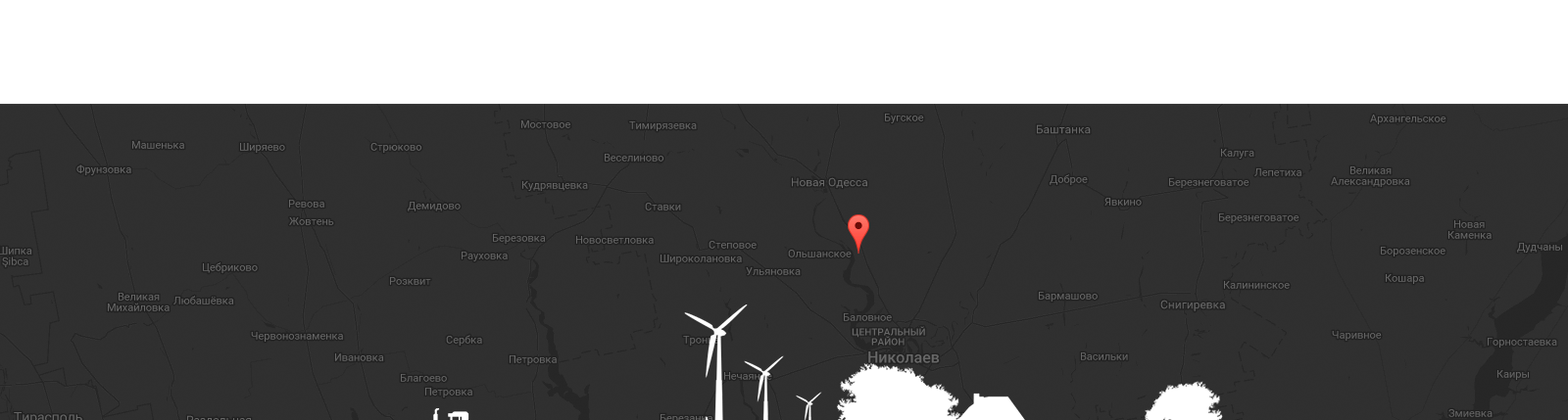
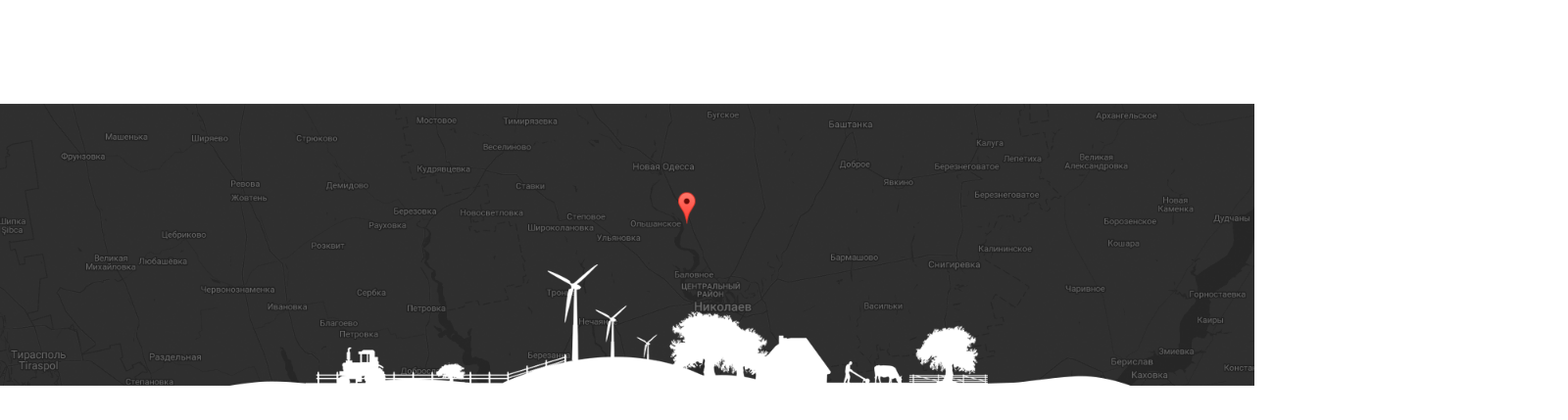
Before and after one commit to qqweea/practice, a plain HTML site: page barvinok/index.html in a window 1280 px wide. Shown: the part 3358-3787 px from the top of the page at 98% size, 1600 px wide, since content can reach past the window. Drawn offline with nearby package versions, Linux system fonts and the light colour scheme; a web font is replaced by a local one.

Commit message:
small fix

```diff
--- a/barvinok/style/style.css
+++ b/barvinok/style/style.css
@@ -514,6 +514,12 @@ textarea::placeholder {
 
 .map {
     margin-bottom: 37px;
+    display: flex;
+    justify-content: center;
+}
+
+.map img {
+    width: 100%;
 }
 
 .menu__list_footer {
```
